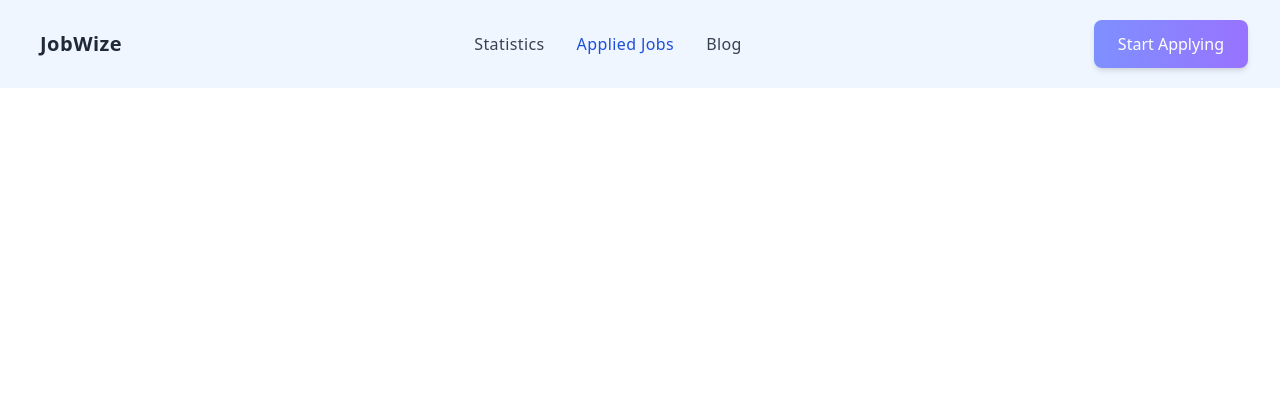
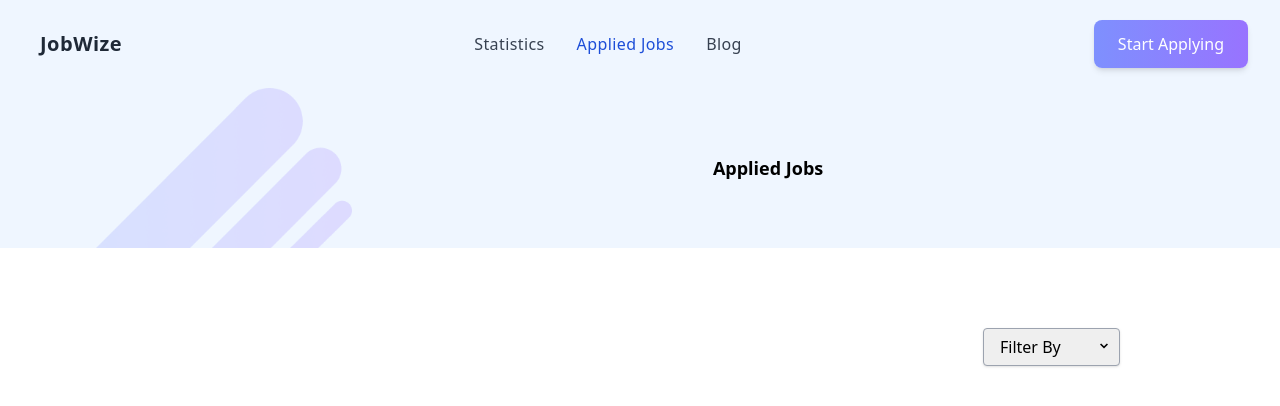
Before and after one commit to mhemon/JobWize, a React (Vite) app: page /applied-jobs in a window 1280 px wide. Shown: the top 406 px of the page. Built offline with nearby package versions, Linux system fonts and the light colour scheme.

Commit message:
applied job section completed

```diff
--- a/src/components/Home/Home.jsx
+++ b/src/components/Home/Home.jsx
@@ -13,6 +13,7 @@ const Home = () => {
     const copyData = [...jobs].slice(0,4)
     const fourData = [...copyData]
     const [data, setData] = useState(false)
+
     return (
         <div>
             {/* banner part code */}
--- a/src/components/JobDetails/JobDetails.jsx
+++ b/src/components/JobDetails/JobDetails.jsx
@@ -3,17 +3,36 @@ import { useLoaderData, useParams } from 'react-router-dom';
 import headerImg from '../../assets/All Images/Vector.png'
 import { MapPinIcon, CurrencyDollarIcon, CalendarDaysIcon, PhoneIcon, EnvelopeIcon } from '@heroicons/react/24/solid'
 import { addToDb } from '../../utilities/localdb';
+import { CartContext } from '../../App';
 
 const JobDetails = () => {
-    const {jobs} = useLoaderData()
+    const [cart, setCart] = useContext(CartContext || [])
+    const { jobs } = useLoaderData()
     const { ID } = useParams()
     const singleData = jobs.find(item => item.id === parseInt(ID))
 
     const { companyLogo, companyName, id, jobLocation, jobType, salary, vacancyName } = singleData
 
-    const handleApplyNowBtn = (id) => {
-        addToDb(id)
+    const handleApplyNowBtn = (singleData) => {
+        let newCart = []
+        const exists = cart.find(
+            existingProduct => existingProduct.id === singleData.id
+        )
+        if (!exists) {
+            singleData.quantity = 1
+            newCart = [...cart, singleData]
+        } else {
+            const rest = cart.filter(
+                existingProduct => existingProduct.id !== singleData.id
+            )
+            exists.quantity = exists.quantity + 1
+            newCart = [...rest, exists]
+        }
+
+        setCart(newCart)
+        addToDb(singleData.id)
     }
+
     return (
         <div>
             {/* extra header section */}
@@ -82,7 +101,7 @@ const JobDetails = () => {
                         </div>
                         {/* apply now btn */}
                         <div className='my-4 text-center'>
-                            <button onClick={() => handleApplyNowBtn(id)} className='apply-btn'>Apply Now</button>
+                            <button onClick={() => handleApplyNowBtn(singleData)} className='apply-btn'>Apply Now</button>
                         </div>
                     </div>
                 </div>
--- a/src/components/Jobs/Jobs.jsx
+++ b/src/components/Jobs/Jobs.jsx
@@ -1,14 +1,50 @@
 import React, { useContext } from 'react';
 import { CartContext } from '../../App';
+import headerImg from '../../assets/All Images/Vector.png'
+import LocalJobCard from '../LocalJobCard';
 
 const Jobs = () => {
     const [cart, setCart] = useContext(CartContext || [])
-    console.log(cart)
+
+    const handleOptionClick = (event) => {
+        console.log(event.target.value)
+    }
     return (
         <div>
-            {
-                cart.map(job => <li>{job}</li>)
-            }
+            {/* extra header section */}
+            <div className='bg-blue-50 my-container'>
+                {/* header img section */}
+                <div className='h-40 flex'>
+                    <img className='h-full' src={headerImg} alt="" />
+                    <h1 className='font-bold text-lg flex justify-center items-center h-full w-[calc(100vw-400px)]'>Applied Jobs</h1>
+                </div>
+            </div>
+
+            <div className='w-3/4 mx-auto'>
+                {/* dropdown menu */}
+                <div className="relative inline-block flex justify-end mt-20">
+                    <select className="appearance-none border border-gray-400 hover:border-gray-500 px-4 py-2 pr-8 rounded shadow leading-tight focus:outline-none focus:shadow-outline" onChange={handleOptionClick}>
+                        <option value="">Filter By</option>
+                        <option value='onsite'>Onsite Job</option>
+                        <option value='remote'>Remote Job</option>
+                    </select>
+                    <div className="absolute inset-y-0 right-0 flex items-center px-2 pointer-events-none">
+                        <svg className="fill-current h-4 w-4" xmlns="http://www.w3.org/2000/svg" viewBox="0 0 20 20">
+                            <path d="M10 12l-5-5 1.41-1.41L10 9.18l3.59-3.59L15 7l-5 5z" />
+                        </svg>
+                    </div>
+                </div>
+
+                {/* from local storage */}
+                <div className='mt-4'>
+                {
+                    cart.map(job => <LocalJobCard
+                    job={job}
+                    key={job.id}></LocalJobCard>)
+                }
+                </div>
+            </div>
+
         </div>
     );
 };
--- /dev/null
+++ b/src/components/LocalJobCard.jsx
@@ -0,0 +1,43 @@
+import { CurrencyDollarIcon, MapPinIcon } from '@heroicons/react/24/solid';
+import React from 'react';
+import { Link } from 'react-router-dom';
+
+const LocalJobCard = ({job}) => {
+    const {companyName, companyLogo, vacancyName, jobLocation, salary, jobType, id} = job
+    return (
+        <div className='shadow-md rounded-lg border-2 my-2 border-gray-100 flex items-center'>
+            {/* img part */}
+            <div className='w-48 h-48 px-3 py-3'>
+                <img className='w-full h-full' src={companyLogo} alt="" />
+            </div>
+
+            {/* main content part */}
+            <div className='flex-grow'>
+                <h2 className='font-bold text-base'>{vacancyName}</h2>
+                <h2>{companyName}</h2>
+                {/* job type */}
+                <div className='flex'>
+                    {jobType === 'fulltime' ? <button className='job-btn my-2'>On Site</button> : <button className='job-btn my-2'>Remote</button>}
+                    <button className='job-btn m-2'>Full Time</button>
+                </div>
+                {/* location & salary*/}
+                <div className='inline-flex w-full justify-start items-center gap-2 pt-2'>
+                    <div className='flex'>
+                    <MapPinIcon className="h-6 text-gray-500" />
+                    {jobLocation}
+                    </div>
+                   <div className='flex'>
+                   <CurrencyDollarIcon className='h-6 text-gray-500'/>
+                    <p>Salary: {salary}</p>
+                   </div>
+                </div>
+
+            </div>
+
+            <Link to={`/job-details/${id}`}><button className='btn mr-8'>View Details</button></Link>
+
+        </div>
+    );
+};
+
+export default LocalJobCard;
--- a/src/loaders/getJobsdata.js
+++ b/src/loaders/getJobsdata.js
@@ -7,7 +7,7 @@ const jobsdataLoader = async () => {
     const savedCart = getJobCart()
     const initialCart = []
     for (const id in savedCart) {
-      const foundjob = jobs.find(job => job.id === id)
+      const foundjob = jobs.find(job => job.id === parseInt(id))
       if (foundjob) {
         const quantity = savedCart[id]
         foundjob.quantity = quantity
```
